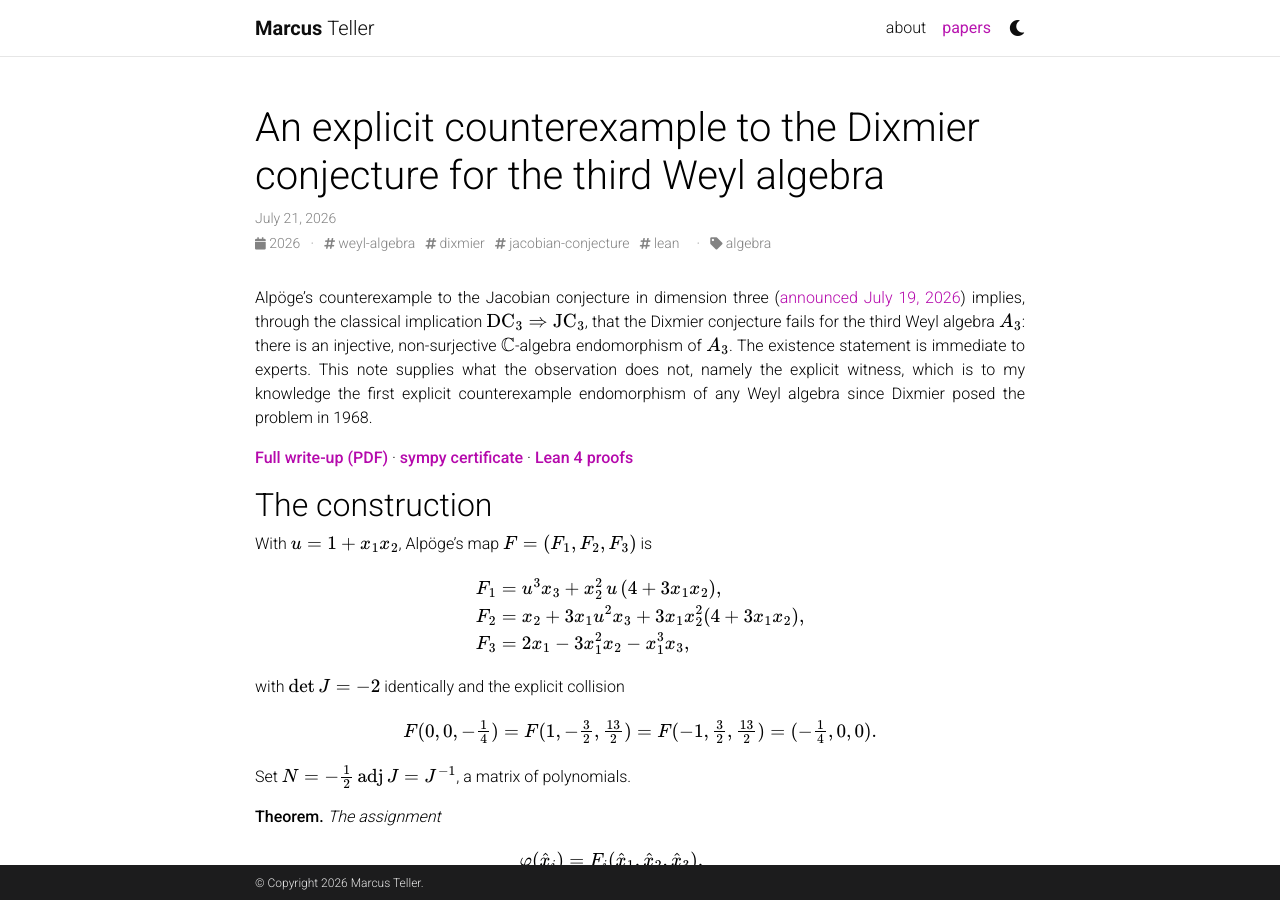
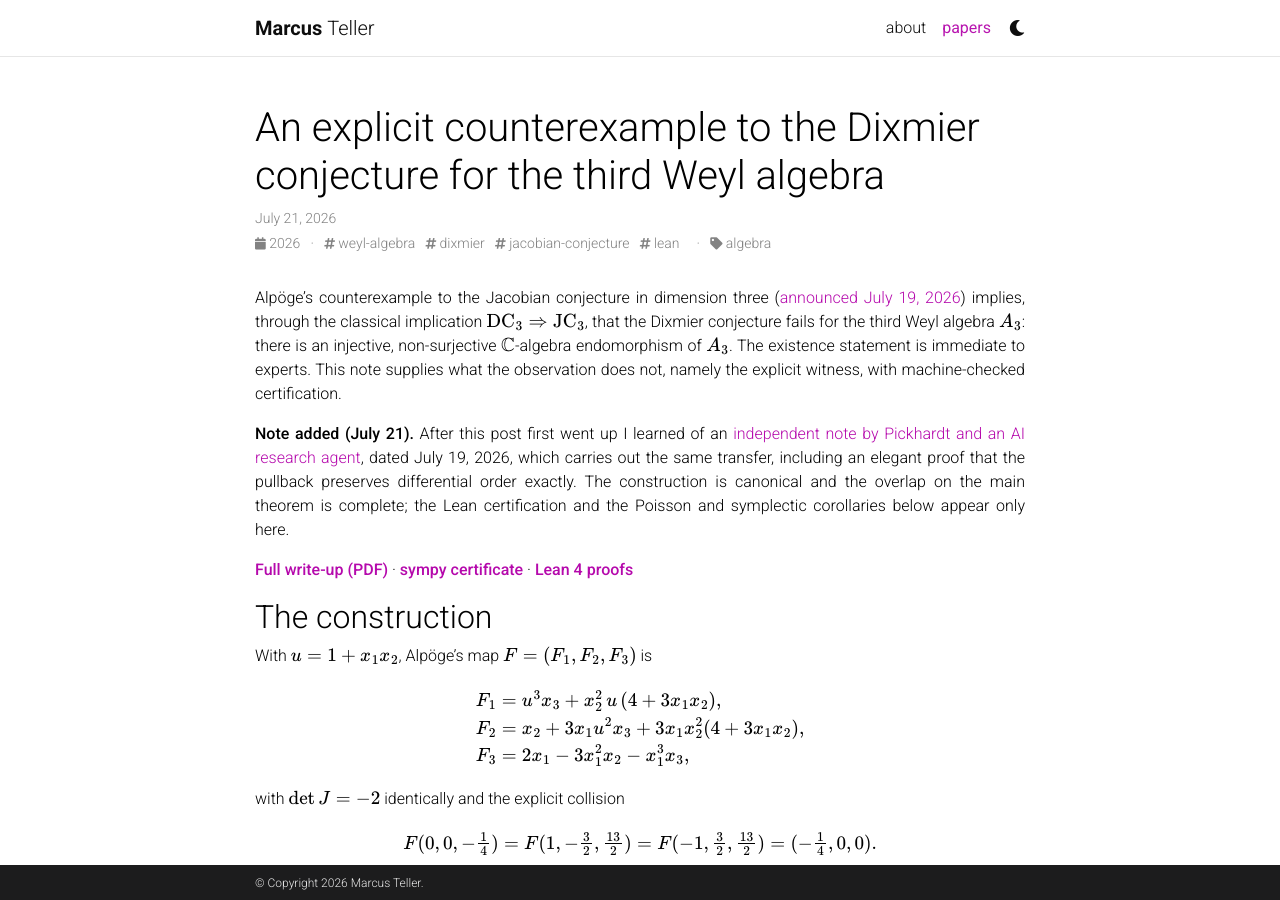
Before and after one commit to frozaken/frozaken.github.io, a Jekyll site: the page built from _posts/2026-07-21-dixmier-counterexample.md, in a window 1280 px wide and 900 px high. Built offline with Jekyll 4.4.1, drawn with Linux system fonts in a browser that asks for light colours; comment, search, counter and statistics services are not loaded; a style sheet for code colours, icons or effects is not loaded.

Commit message:
Note added: acknowledge independent Pickhardt/Omniscience note (July 19); refresh PDF

```diff
--- a/_posts/2026-07-21-dixmier-counterexample.md
+++ b/_posts/2026-07-21-dixmier-counterexample.md
@@ -13,8 +13,14 @@ implies, through the classical implication $$\mathrm{DC}_3 \Rightarrow \mathrm{J
 that the Dixmier conjecture fails for the third Weyl algebra $$A_3$$: there is an
 injective, non-surjective $$\mathbb{C}$$-algebra endomorphism of $$A_3$$. The existence
 statement is immediate to experts. This note supplies what the observation does not,
-namely the explicit witness, which is to my knowledge the first explicit counterexample
-endomorphism of any Weyl algebra since Dixmier posed the problem in 1968.
+namely the explicit witness, with machine-checked certification.
+
+**Note added (July 21).** After this post first went up I learned of an
+[independent note by Pickhardt and an AI research agent](https://omniscienceproject.com/papers/an-explicit-counterexample-to-the-dixmier-conjecture-in-a-3-jfLENtXF),
+dated July 19, 2026, which carries out the same transfer, including an elegant proof
+that the pullback preserves differential order exactly. The construction is canonical
+and the overlap on the main theorem is complete; the Lean certification and the
+Poisson and symplectic corollaries below appear only here.
 
 **[Full write-up (PDF)]({{ '/assets/pdf/dixmier3.pdf' | relative_url }})** &middot;
 **[sympy certificate]({{ '/assets/dixmier3_check.py' | relative_url }})** &middot;
```
Also changed, not shown: 1 other file.
